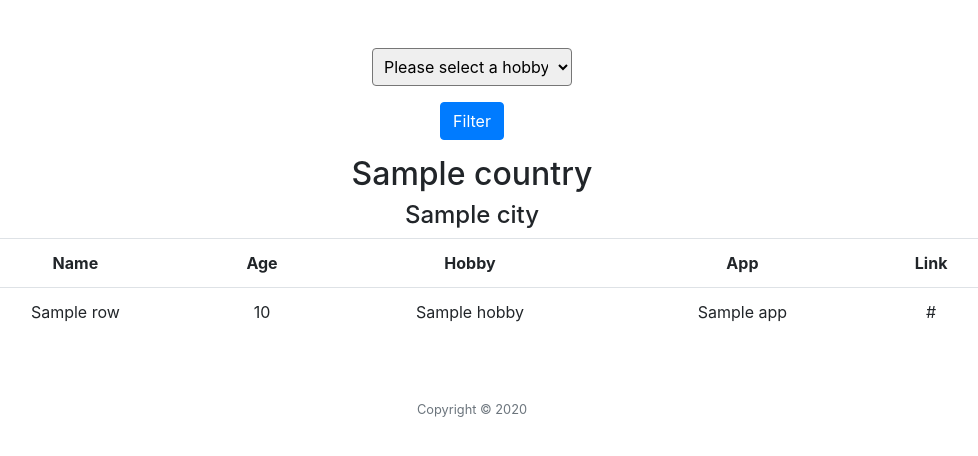
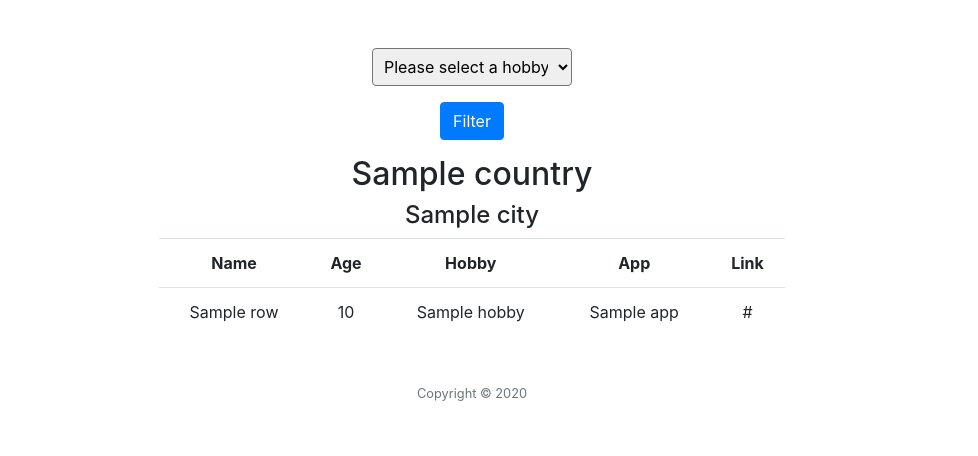
Before and after one commit to luka-alkafiri/Hobbibi, a Flask app: template templates/filterd.html in a window 1280 px wide. Shown: the part 76-532 px from the top of the page, without its empty margins (168-1146 px from the left). Run offline with Flask 2, Linux system fonts and the light colour scheme; the template is opened without the code that fills it: most values are stand-ins (such as "Sample title", 1, 10 or a date in 2020); some libraries are stand-ins or nearby versions.

Commit message:
css table

```diff
--- a/static/style.css
+++ b/static/style.css
@@ -9,6 +9,8 @@
 {
     font-family: 'Lobster', Fantasy ;
 }
+
+
 
 main .form-control
 {
@@ -50,3 +52,7 @@
     border: none;
     color: white;
 }
+main .table{
+    width: 60%;
+    margin: 0 auto;
+}
```
